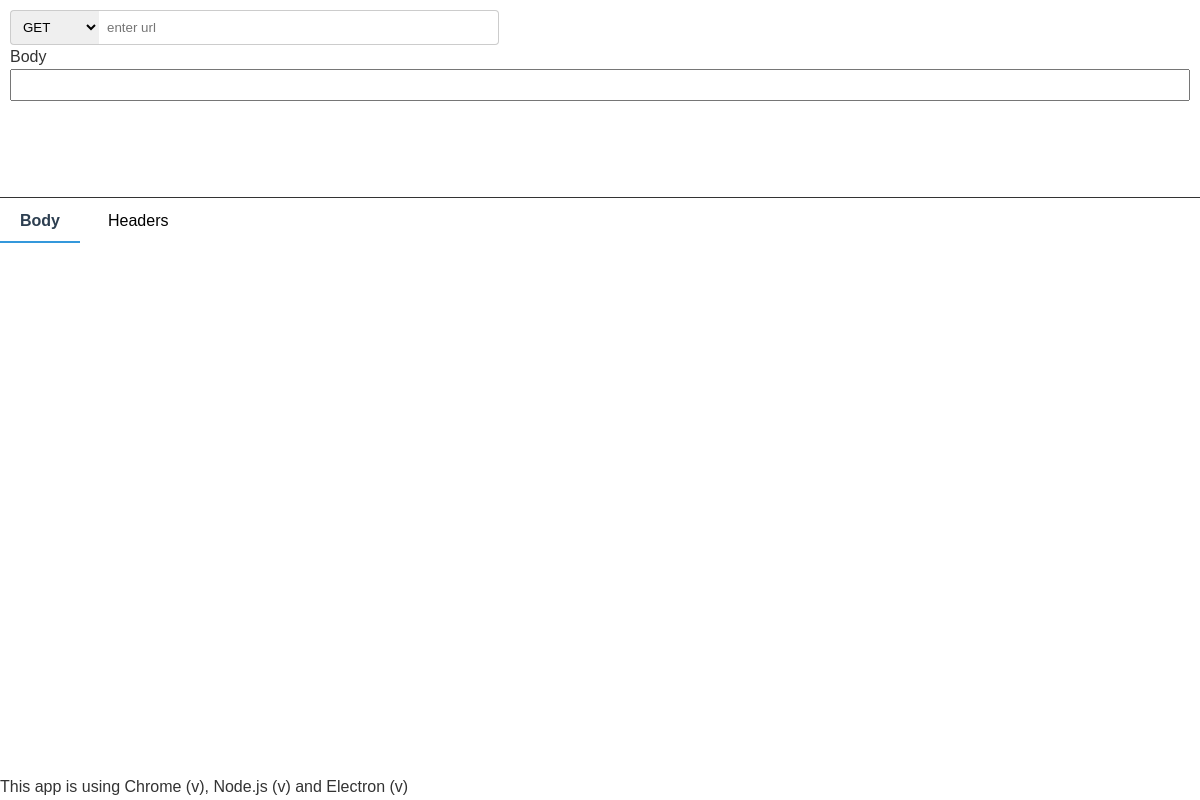
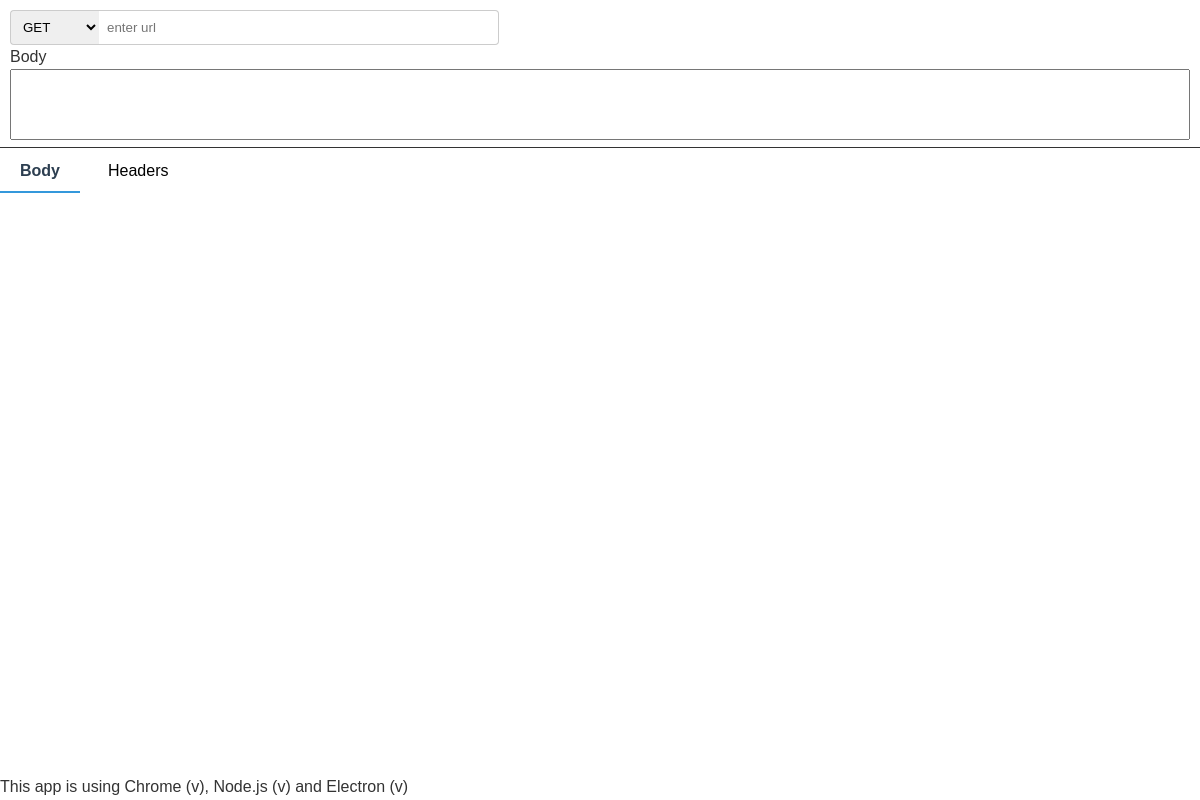
Before and after one commit to jhinmainksta/my-postman, an Electron app: page src/index.html in a window 1200 px wide. Drawn offline with Linux system fonts and the light colour scheme; no server answers.

Commit message:
request body's height is resizable

```diff
--- a/src/index.css
+++ b/src/index.css
@@ -132,10 +132,9 @@ body {
   );
 }
 
-
 .cover {
   user-select: none;
-  height: 200px;
+  height: 150px;
   flex: 0 0 auto;
   display: flex;
   flex-direction: column;
@@ -153,6 +152,7 @@ body {
 }
 
 .body-text {
+  flex: 1;
   resize: none;
 }
 
--- a/src/resizer.js
+++ b/src/resizer.js
@@ -26,7 +26,7 @@ function initResizeFn() {
 
     var maxh = parseInt(document.body.clientHeight);
 
-    if (ch > 200 && maxh - ch > 200) {
+    if (ch > 150 && maxh - ch > 150) {
       cover.style.height = `${ch}px`;
     }
   }
```
